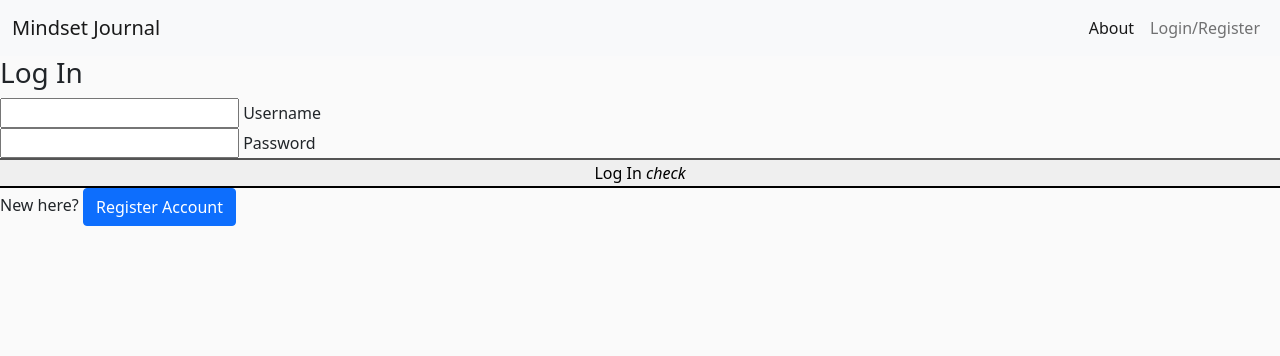
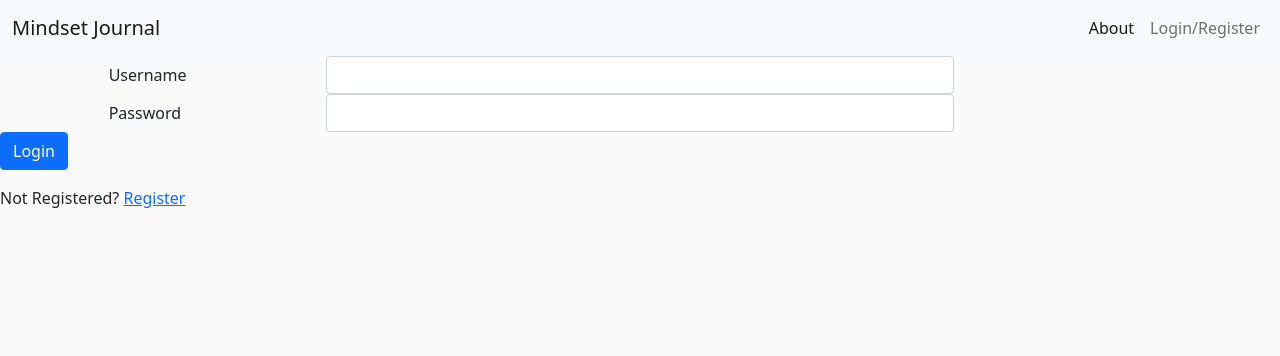
Before and after one commit to emmasarge/mindset-journal, a Flask app: page /login in a window 1280 px wide. Shown: the top 356 px of the page. Run offline with Flask 2, Linux system fonts and the light colour scheme; some libraries are stand-ins or nearby versions.

Commit message:
add login

```diff
--- a/templates/homepage.html
+++ b/templates/homepage.html
@@ -7,7 +7,8 @@
         <p>Daily entries will promote mindful thinking. Alongside CBT and mindfulness, gratitude and general journals are
             an effective method to condition your thinking and awareness for more constructive thoughts and reactions for better well-being.
         </p>
-        <p>Login/Register to Start</p>
+        <p a href="{{ url_for('login') }}">Login</a>
+            /<a href="{{ url_for('register') }}">Register to Start</a></p>
     </div>
 </section>
 
--- a/templates/login.html
+++ b/templates/login.html
@@ -1,42 +1,31 @@
 {% extends "base.html" %}
 {% block content %}
 
- <h3 class="center-align">Log In</h3>
-
-    <div class="row">
-        <form class="col s12 m8 offset-m2" method="POST" action="{{ url_for('login') }}">
-            <div class="card-panel">
-                <!-- username -->
-                <div class="row">
-					<div class="input-field col s12">
-						<input id="username" name="username" type="text" minlength="5"
-                            maxlength="15" pattern="^[a-zA-Z0-9]{5,15}$" class="validate" required>
-						<label for="username">Username</label>
+<form method="POST" action="{{ url_for('login') }}">
+  <!-- Create username -->
+  <div class="form-group row">
+    <label for="username" class="col-md-2 offset-md-1 col-form-label">Username</label>
+    <div class="col-md-6">
+      <input type="text" class="form-control" id="username" name="username" minlength="5" maxlength="15"
+        pattern="[a-zA-Z0-9]{5,15}" required>
     </div>
   </div>
-                <!-- passowrd -->
-                <div class="row">
-                    <div class="input-field col s12">
-                        <input id="password" name="password" type="password" minlength="5"
-                            maxlength="15" pattern="^[a-zA-Z0-9]{5,15}$" class="validate" required>
-                        <label for="password">Password</label>
+  <!-- Create password -->
+  <div class="form-group row">
+    <label for="password" class="col-md-2 offset-md-1 col-form-label">Password</label>
+    <div class="col-md-6">
+      <input type="password" class="form-control" id="password" name="password" minlength="8" maxlength="15"
+        pattern="[a-zA-Z0-9]{5,15}"  required>
     </div>
   </div>
-                <!-- log in -->
+  <!-- Register Submit -->
+  <button type="submit" class="btn btn-primary">Login</button>
+</form>
+<!-- Alternative to Login-->
 <div class="row">
-                    <button type="submit" class="col">
-                        Log In   <i class="material-icons prefix">check</i>
-                    </button>
-                </div>
-            </div>
-        </form>
-    </div>
-    <div class="row">
-        <div class="col s12">
-            <p class="center-align">
-                New here?
-                <a href="{{ url_for('register') }}" class="btn btn-primary">Register Account</a>
-
+  <div class="col-md-12">
+    <p class="center-align mt-3">
+      Not Registered? <a href="{{ url_for('register') }}" class="">Register</a>
     </p>
   </div>
 </div>
```
Lines whose indentation alone changed are shown as unchanged.
